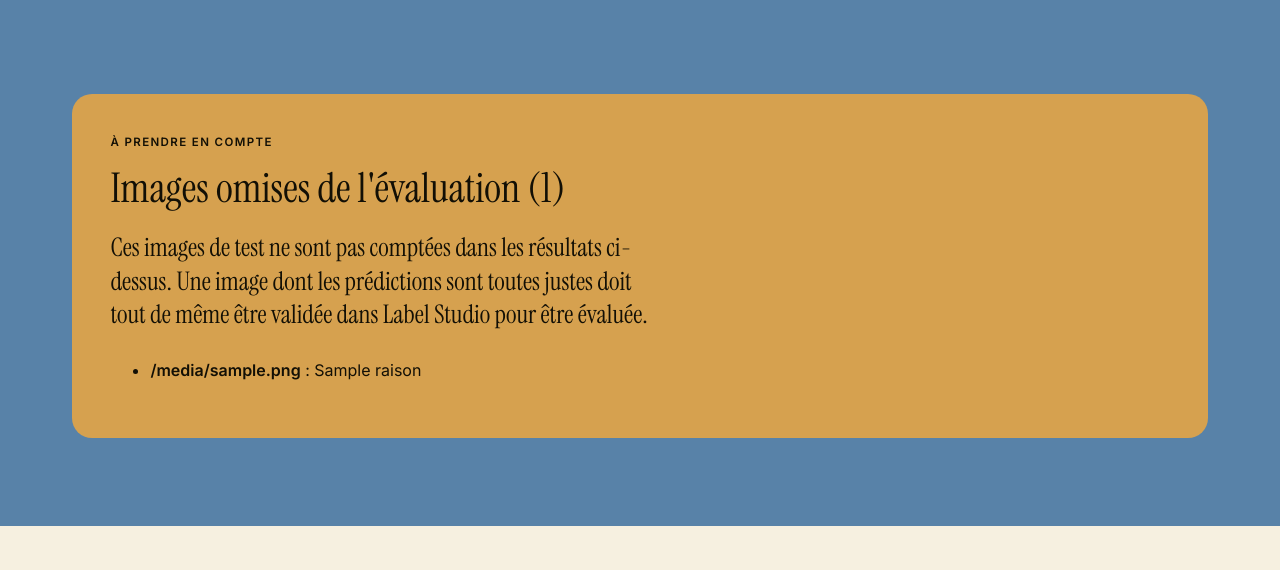
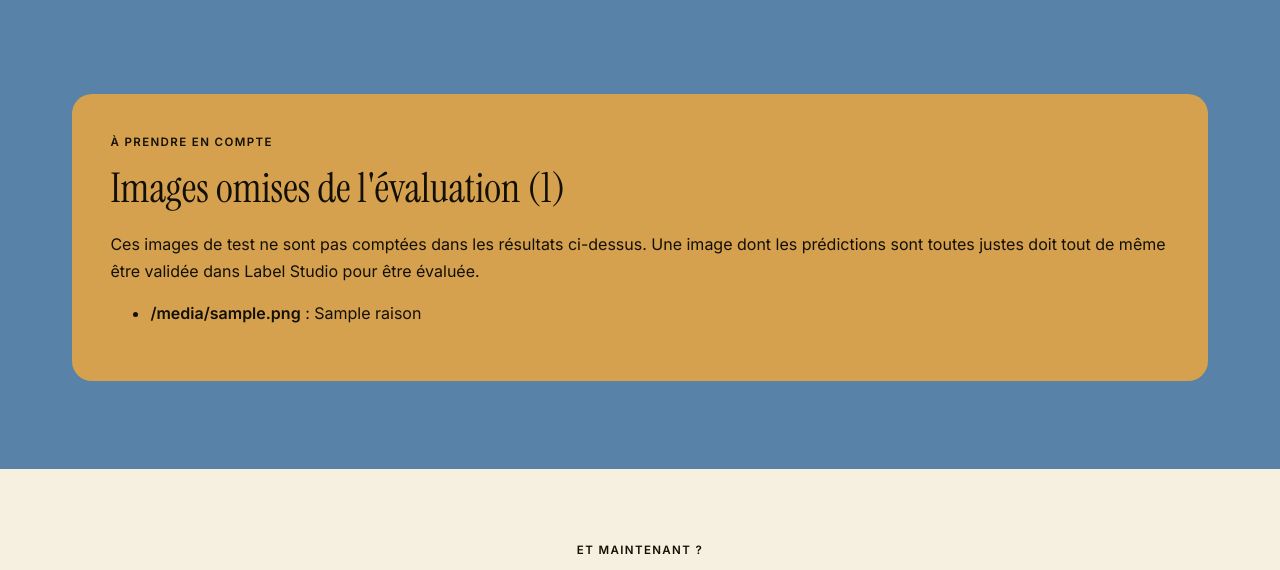
Before and after one commit to TiamaT-app/TiamaT_app, a Flask app: template app/templates/pages/model_evaluation.html in a window 1280 px wide. Shown: the part 1508-2078 px from the top of the page. Run offline with Flask 3, Linux system fonts and the light colour scheme; the template is opened without the code that fills it: most values are stand-ins (such as "Sample title", 1, 10 or a date in 2020); some libraries are stand-ins or nearby versions.

Commit message:
Fixe du texte d'explication des images omises

```diff
--- a/app/templates/pages/model_evaluation.html
+++ b/app/templates/pages/model_evaluation.html
@@ -43,7 +43,7 @@
     <div class="panneau panneau--ocre">
     <p class="etiquette">À prendre en compte</p>
     <h2>Images omises de l'évaluation ({{ images_omises|length }})</h2>
-    <p class="chapo">Ces images de test ne sont pas comptées dans les résultats ci-dessus. Une image dont les prédictions sont toutes justes doit tout de même être validée dans Label Studio pour être évaluée.</p>
+    <p>Ces images de test ne sont pas comptées dans les résultats ci-dessus. Une image dont les prédictions sont toutes justes doit tout de même être validée dans Label Studio pour être évaluée.</p>
     <ul>
       {% for image in images_omises %}
       <li><strong>{{ image.image }}</strong> : {{ image.raison }}</li>
```
